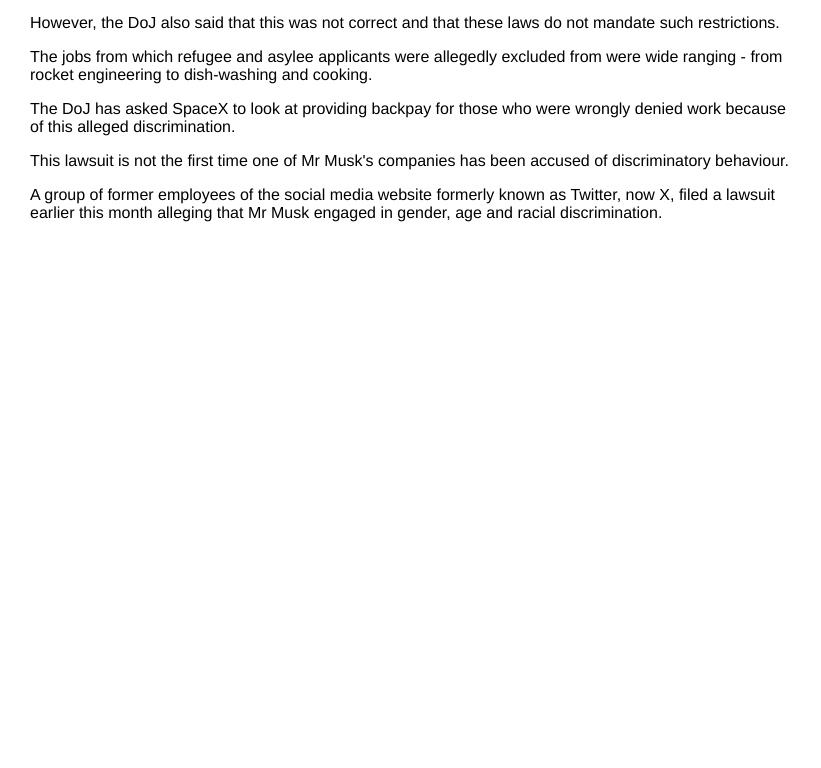
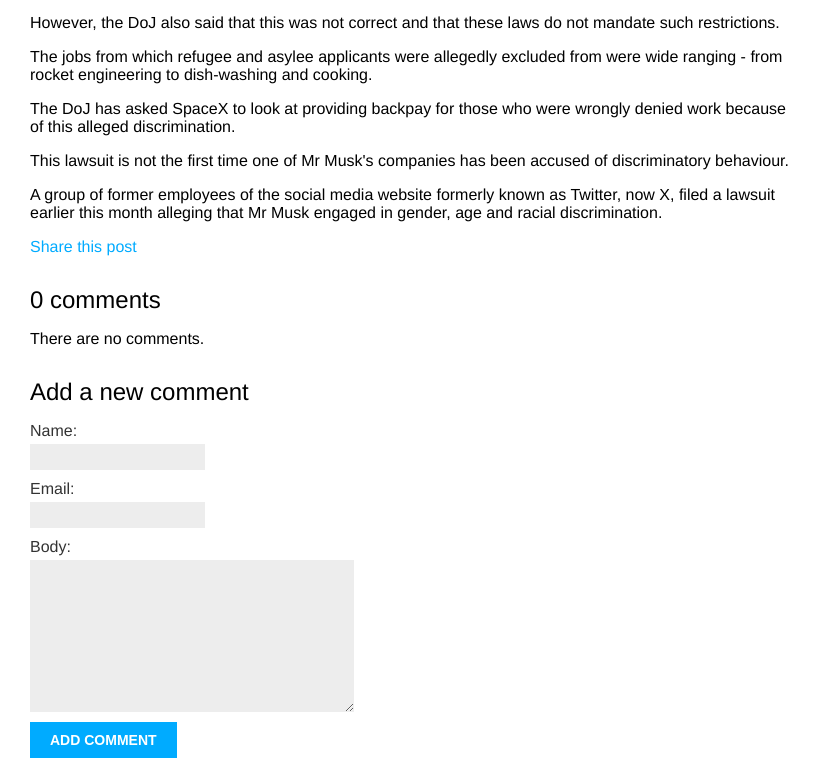
Before and after one commit to keblyssareY/xexexe-blog, a Django app: a page that uses blog/templates/blog/post/detail.html in a window 1280 px wide. Shown: the part 456-1224 px from the top of the page, without its empty margins (0-821 px from the left). Before the commit the page ends 678 px from the top, so only its background shows below. Run offline with Django 4.2, Linux system fonts and the light colour scheme; data comes from the database, SQL or seed files in the repository; both versions use the stored data as it was after the commit.

Commit message:
zakoncili 2nd part of book

```diff
--- /dev/null
+++ b/blog/forms.py
@@ -0,0 +1,14 @@
+from django import forms
+from .models import Comment
+
+class EmailPostForm(forms.Form):
+    name = forms.CharField(max_length=25)
+    email = forms.EmailField()
+    to = forms.EmailField()
+    comments = forms.CharField(required=False,
+                               widget=forms.Textarea)
+
+class CommentForm(forms.ModelForm):
+    class Meta:
+        model=Comment
+        fields = ['name', 'email', 'body']
--- a/blog/models.py
+++ b/blog/models.py
@@ -47,3 +47,23 @@
                              self.publish.month,
                              self.publish.day,
                              self.slug])
+
+class Comment(models.Model):
+    post = models.ForeignKey(Post,
+                             on_delete=models.CASCADE,
+                             related_name='comments')
+    name = models.CharField(max_length=80)
+    email = models.EmailField()
+    body = models.TextField()
+    created= models.DateTimeField(auto_now_add=True)
+    updated = models.DateTimeField(auto_now=True)
+    active = models.BooleanField(default=True)
+
+    class Meta:
+        ordering = ['created']
+        indexes = [
+            models.Index(fields=['created']),
+        ]
+
+    def __str__(self):
+        return f'Comment by {self.name} on {self.post}'
--- a/blog/templates/blog/post/detail.html
+++ b/blog/templates/blog/post/detail.html
@@ -6,4 +6,27 @@
  Published {{ post.publish }} by {{ post.author }}
  </p>
  {{ post.body|linebreaks }}
+ <p>
+    <a href="{% url "blog:post_share" post.id %}">
+    Share this post
+    </a>
+    </p>
+
+    {% with comments.count as total_comments %}
+    <h2>
+    {{ total_comments }} comment{{ total_comments|pluralize }}
+    </h2>
+    {% endwith %}
+    {% for comment in comments %}
+    <div class="comment">
+    <p class="info">
+    Comment {{ forloop.counter }} by {{ comment.name }}
+    {{ comment.created }}
+    </p>
+    {{ comment.body|linebreaks }}
+    </div>
+    {% empty %}
+    <p>There are no comments.</p>
+    {% endfor %}
+    {% include "blog/post/includes/comment_form.html" %}
 {% endblock %}
--- /dev/null
+++ b/blog/templates/blog/post/includes/comment_form.html
@@ -0,0 +1,6 @@
+<h2>Add a new comment</h2>
+<form action="{% url "blog:post_comment" post.id %}" method="post">
+ {{ form.as_p }}
+ {% csrf_token %}
+ <p><input type="submit" value="Add comment"></p>
+</form>
--- a/blog/templates/blog/post/list.html
+++ b/blog/templates/blog/post/list.html
@@ -13,5 +13,5 @@
  </p>
  {{ post.body|truncatewords:30|linebreaks }}
  {% endfor %}
- {% include "pagination.html" with page=posts %}
+ {% include "pagination.html" with page=page_obj %}
 {% endblock %}
--- a/blog/urls.py
+++ b/blog/urls.py
@@ -4,8 +4,11 @@
 app_name = 'blog'
 
 urlpatterns = [
-    path('', views.post_list, name='post_list'),
+    path('<int:post_id>/comment/',
+         views.post_comment, name='post_comment'),
+    path('', views.PostListView.as_view(), name='post_list'),
     path('<int:year>/<int:month>/<int:day>/<slug:post>/',
-         views.post_detail,
-         name='post_detail'),
+          views.post_detail, name='post_detail'),
+    path('<int:post_id>/share/', views.post_share,
+         name='post_share')
 ]
--- a/blog/views.py
+++ b/blog/views.py
@@ -1,8 +1,48 @@
 from django.shortcuts import render, get_object_or_404
-from .models import Post
+from .models import Post, Comment
 from django.core.paginator import Paginator, EmptyPage,\
                                   PageNotAnInteger
+from django.views.generic import ListView
+from .forms import EmailPostForm, CommentForm
+from django.core.mail import send_mail
+from django.views.decorators.http import require_POST
 # Create your views here.
+
+
+def post_share(request, post_id):
+    post= get_object_or_404(Post,
+                            id = post_id,
+                            status = Post.Status.PUBLISHED)
+
+    sent = False
+
+    if request.method =='POST':
+        form = EmailPostForm(request.POST)
+        if form.is_valid():
+            cd = form.cleaned_data
+            post_url = request.build_absolute_uri(
+                post.get_absolute_url()
+            )
+            subject = f"{cd['name']} recomends you read"\
+                      f"{post.title}"
+            message = f"Read {post.title} at {post_url}\n\n"\
+                      f"{cd['name']}\'s comments: {cd['comments']}"
+            send_mail(subject, message, 'thundersamsa@gmail.com',
+                      [cd['to']])
+            sent = True
+
+    else:
+        form = EmailPostForm()
+    return render(request,
+                  'blog/post/share.html',
+                  {'post': post,'form': form, 'sent':sent})
+
+class PostListView(ListView):
+    queryset = Post.published.all()
+    context_object_name = 'posts'
+    paginate_by = 3
+    template_name = 'blog/post/list.html'
+
 
 def post_list(request):
     post_list = Post.published.all()
@@ -29,6 +69,28 @@
                              publish__month=month,
                              publish__day=day)
 
+    comments = post.comments.filter(active = True)
+    form = CommentForm()
     return render(request,
                   'blog/post/detail.html',
-                  {'post':post})
+                  {'post':post,
+                   'comments':comments,
+                   'form':form})
+
+
+@require_POST
+def post_comment(request, post_id):
+    post = get_object_or_404(Post,
+                             id=post_id,
+                             status = Post.Status.PUBLISHED)
+
+    comment =None
+    form = CommentForm(data=request.POST)
+    if form.is_valid():
+        comment = form.save(commit=False)
+        comment.post =post
+        comment.save()
+    return render(request, 'blog/post/comment.html',
+                  {'post':post,
+                   'form': form,
+                   'comment': comment})
```
Also changed, not shown: blog/admin.py (+7 -1 lines), blog/templates/blog/post/comment.html (added, +10 -0 lines), blog/templates/blog/post/share.html (added, +18 -0 lines), mysite/settings.py (+8 -0 lines), blog/migrations/0003_comment.py (added), db.sqlite3.
